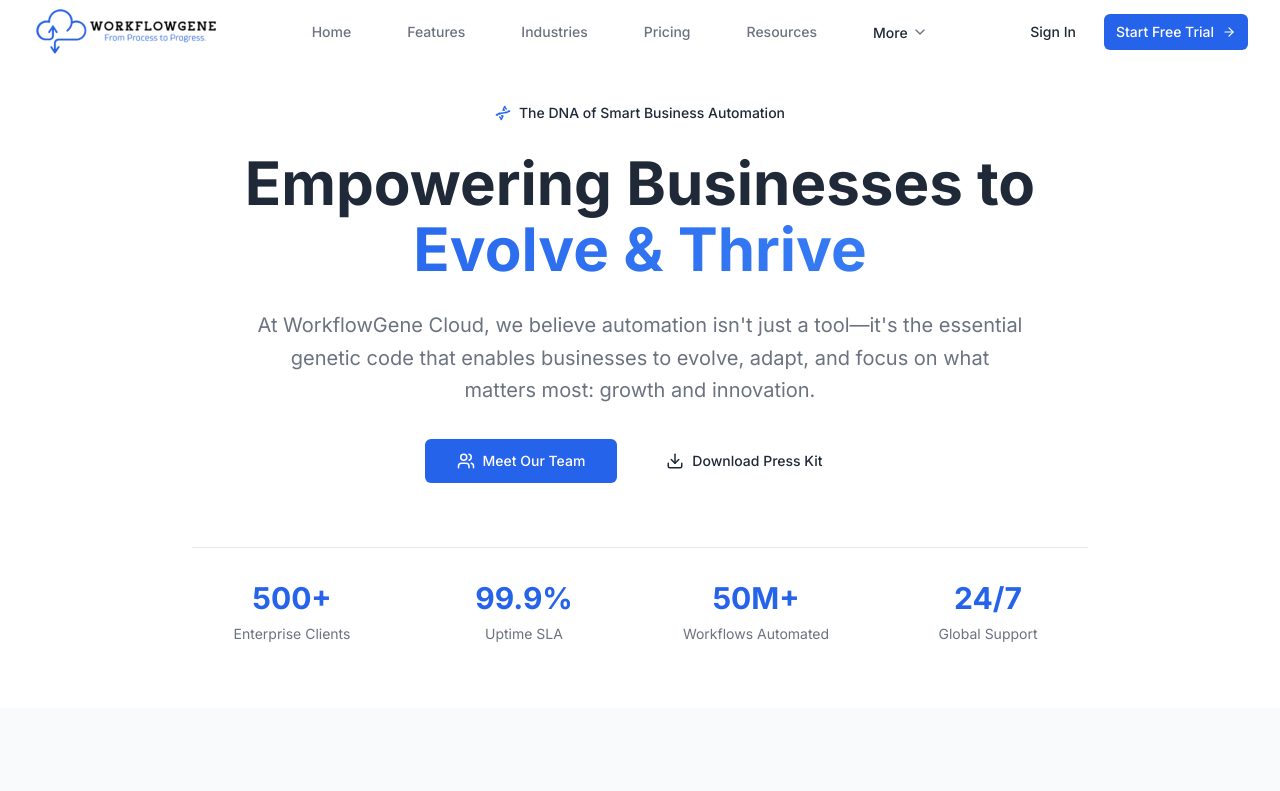
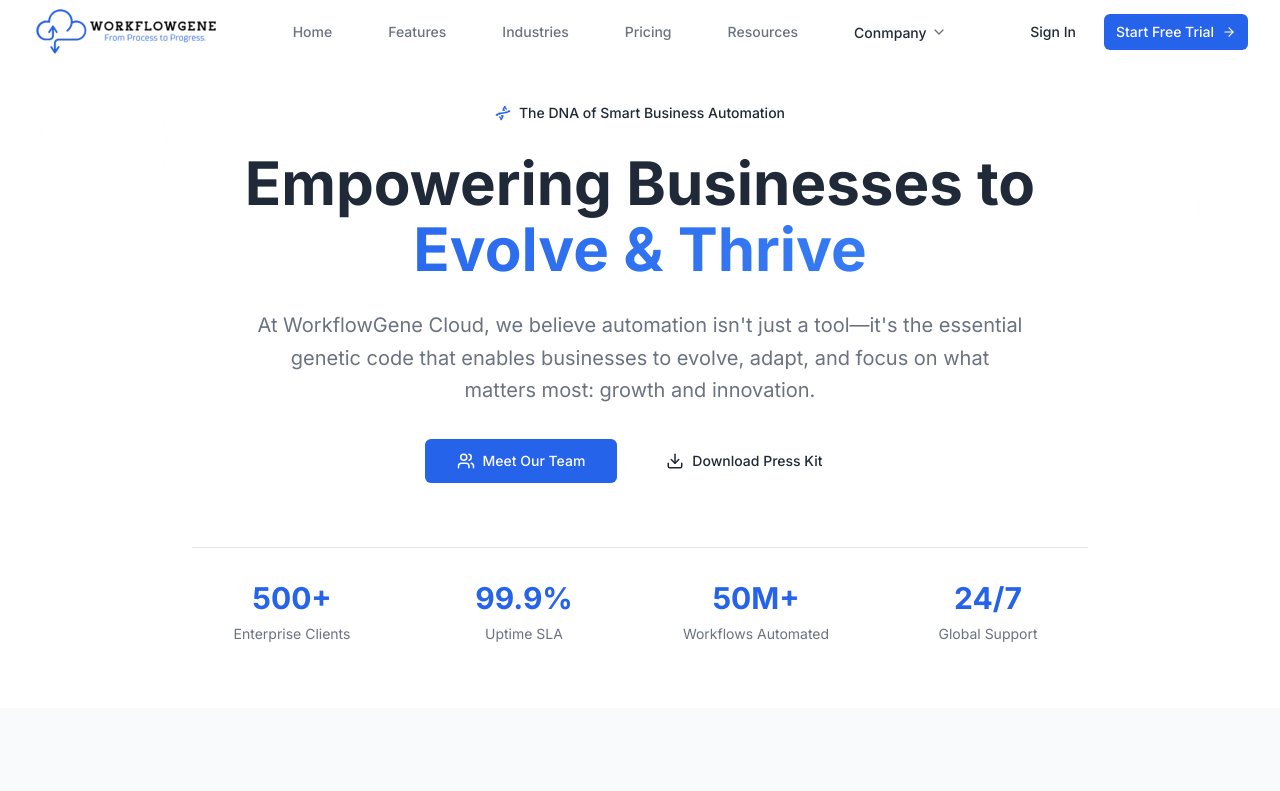
Before and after one commit to workflowgene/WorkflowGene-fork, a React (Vite) app: page / in a window 1280 px wide. Shown: the top 791 px of the page. Built offline with nearby package versions, Linux system fonts and the light colour scheme.

Commit message:
Updated Header.jsx

```diff
--- a/src/components/ui/Header.jsx
+++ b/src/components/ui/Header.jsx
@@ -83,7 +83,7 @@ const Header = () => {
             {/* More Menu */}
             <div className="relative group">
               <button className="flex items-center space-x-1 px-3 py-2 text-sm font-genetic-medium text-text-secondary hover:text-text-primary transition-colors duration-genetic-normal">
-                <span>More</span>
+                <span>Conmpany</span>
                 <Icon name="ChevronDown" size={16} />
               </button>
 
```
